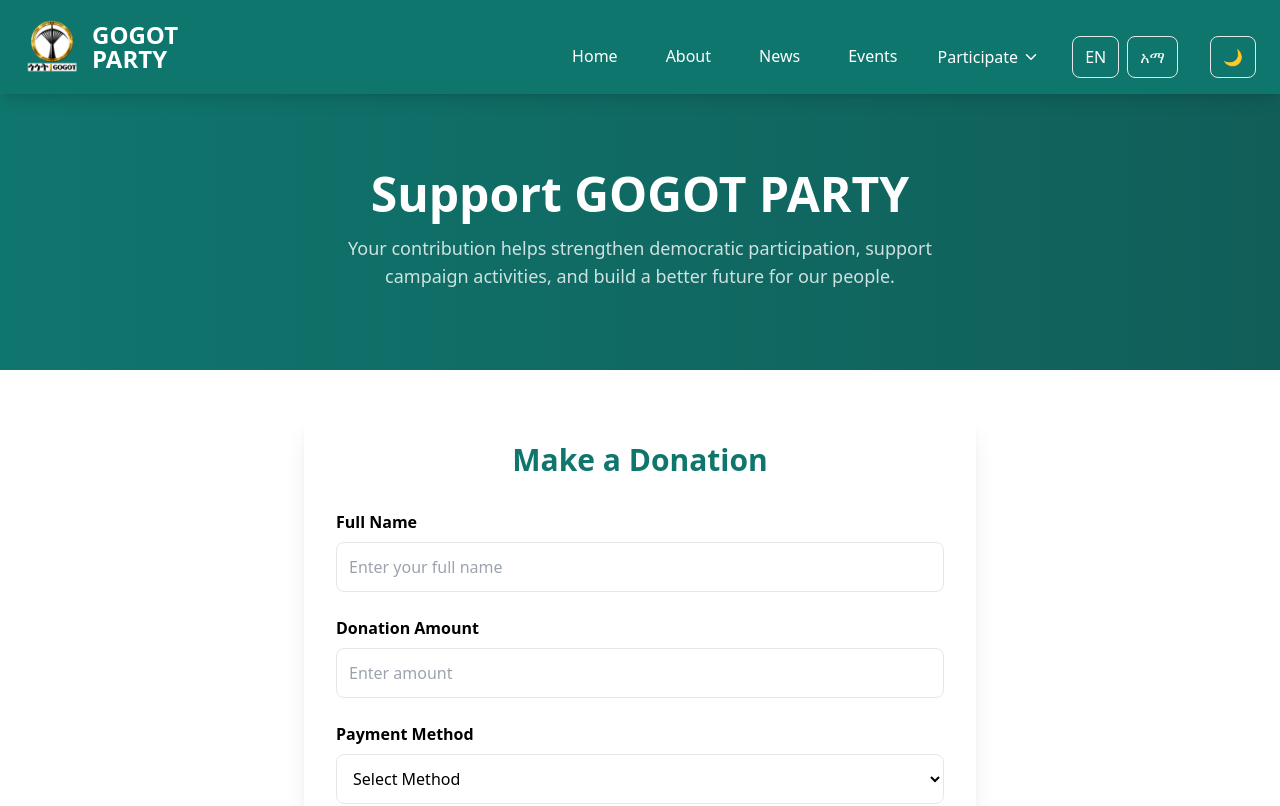
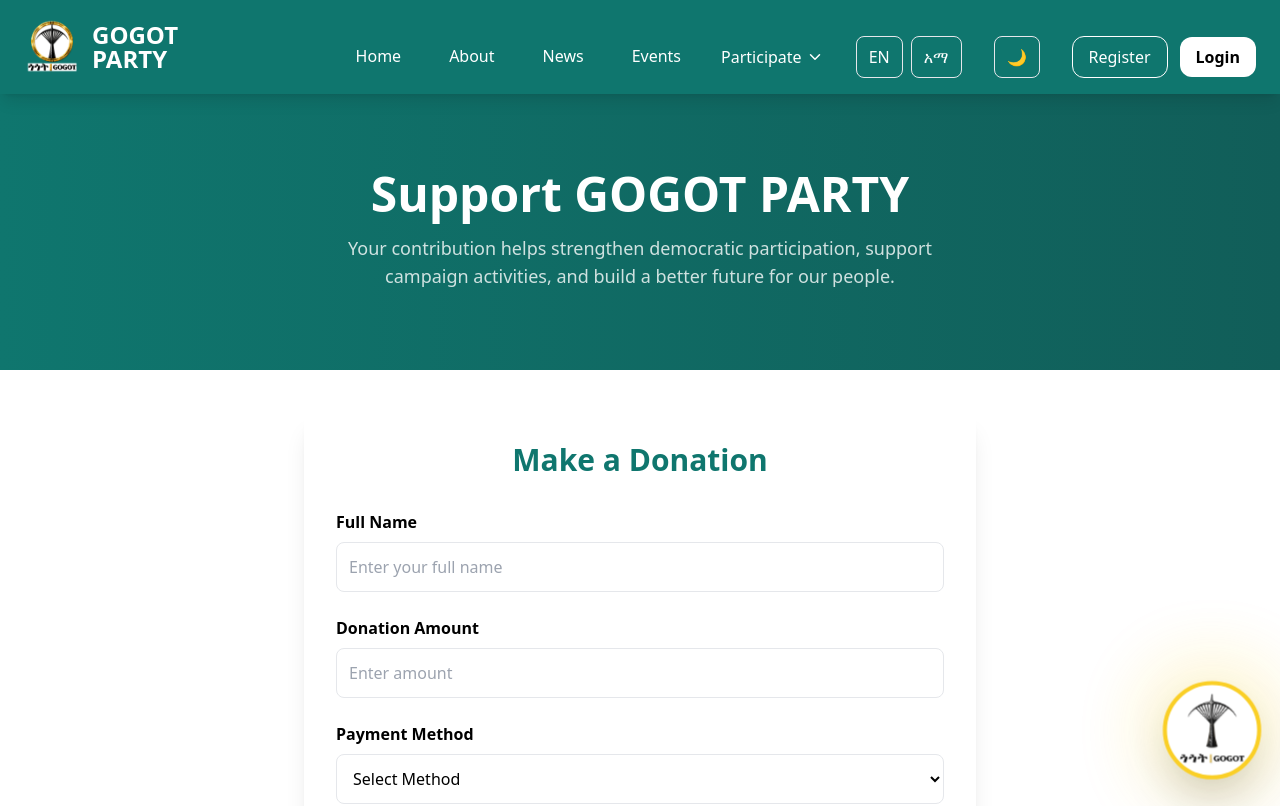
Before and after one commit to nardos2012/Himanot-Campaign-Platform, a React (Vite) app in the folder client/: page /donate in a window 1280 px wide. Shown: the top 806 px of the page. Built offline with nearby package versions, Linux system fonts and the light colour scheme.

Commit message:
Improved mobile UX, PWA, animated branding, and responsive admin dashboard

```diff
--- a/client/src/App.jsx
+++ b/client/src/App.jsx
@@ -7,6 +7,8 @@ import {
   Routes,
   Route,
 } from "react-router-dom";
+import FloatingSymbol
+  from "./components/FloatingSymbol";
 
 import ProtectedRoute from "./components/ProtectedRoute";
 
@@ -251,6 +253,7 @@ function App() {
       />
 
       </Routes>
+      <FloatingSymbol />
 
     </Suspense>
 
--- /dev/null
+++ b/client/src/components/FloatingSymbol.jsx
@@ -0,0 +1,99 @@
+import {
+    motion,
+  } from "framer-motion";
+
+  import logo
+    from "../assets/logo.png";
+
+  export default function FloatingSymbol() {
+
+    return (
+
+      <motion.div
+
+        initial={{
+          opacity: 0,
+          scale: 0.8,
+        }}
+
+        animate={{
+
+          opacity: 1,
+
+          scale: [1, 1.08, 1],
+
+          y: [0, -6, 0],
+
+        }}
+
+        transition={{
+
+          duration: 3,
+
+          repeat: Infinity,
+
+          ease: "easeInOut",
+
+        }}
+
+        className="
+          fixed
+          bottom-5
+          right-5
+          z-[999]
+        "
+      >
+
+        <div
+          className="
+            relative
+            group
+            cursor-pointer
+          "
+        >
+
+          {/* GLOW EFFECT */}
+          <div
+            className="
+              absolute
+              inset-0
+              rounded-full
+              bg-yellow-400
+              opacity-40
+              blur-2xl
+              scale-110
+              group-hover:opacity-70
+              transition
+              duration-500
+            "
+          />
+
+          {/* LOGO */}
+          <img
+
+            src={logo}
+
+            alt="Election Symbol"
+
+            className="
+              relative
+              w-20
+              h-20
+              md:w-24
+              md:h-24
+              rounded-full
+              border-4
+              border-yellow-400
+              shadow-2xl
+              object-cover
+              bg-white
+            "
+          />
+
+        </div>
+
+      </motion.div>
+
+    );
+
+  }
--- a/client/src/components/Navbar.jsx
+++ b/client/src/components/Navbar.jsx
@@ -556,6 +556,80 @@ export default function Navbar() {
             }
 
           </button>
+          {
+  user ? (
+
+    <button
+
+      onClick={handleLogout}
+
+      className="
+        bg-red-500
+        text-white
+        px-4
+        py-2
+        rounded-xl
+      "
+    >
+
+      Logout
+
+    </button>
+
+  ) : (
+
+    <div
+      className="
+        flex
+        items-center
+        gap-3
+      "
+    >
+
+      <Link
+
+        to="/register"
+
+        className="
+          border
+          border-white
+          px-4
+          py-2
+          rounded-xl
+          hover:bg-white
+          hover:text-black
+          transition
+        "
+      >
+
+        Register
+
+      </Link>
+
+      <Link
+
+        to="/admin/login"
+
+        className="
+          bg-white
+          text-black
+          px-4
+          py-2
+          rounded-xl
+          font-bold
+          hover:bg-gray-200
+          transition
+        "
+      >
+
+        Login
+
+      </Link>
+
+    </div>
+
+  )
+}
 
         </div>
 
@@ -960,16 +1034,24 @@ export default function Navbar() {
     </button>
 
     {/* LOGIN / LOGOUT */}
-    {
-      user ? (
+    <div
+  className="
+    space-y-4
+  "
+>
 
-        <button
-          onClick={handleLogout}
+  <Link
+
+    to="/register"
+
+    onClick={() =>
+      setMobileMenu(false)
+    }
+
     className="
-            w-full
-            bg-primary
-            hover:bg-primaryDark
-            text-white
+      block
+      text-center
+      border
       py-3
       rounded-xl
       font-bold
@@ -977,22 +1059,22 @@ export default function Navbar() {
     "
   >
 
-          Logout
+    Register
 
-        </button>
-
-      ) : (
+  </Link>
 
   <Link
+
     to="/admin/login"
+
     onClick={() =>
       setMobileMenu(false)
     }
+
     className="
       block
       text-center
       bg-primary
-            hover:bg-primaryDark
       text-white
       py-3
       rounded-xl
@@ -1005,8 +1087,7 @@ export default function Navbar() {
 
   </Link>
 
-      )
-    }
+</div>
 
   </div>
 
--- a/client/src/pages/AdminDonations.jsx
+++ b/client/src/pages/AdminDonations.jsx
@@ -375,12 +375,14 @@ import Footer from "../components/Footer";
               shadow-lg
               rounded-xl
               overflow-hidden
+              overflow-x-auto
+              w-full
             "
           >
 
             <table
               className="
-                w-full
+                w-full min-w-full
               "
             >
 
```
Also changed, not shown: client/src/assets/logo.png (added). Lines whose indentation alone changed are shown as unchanged.
